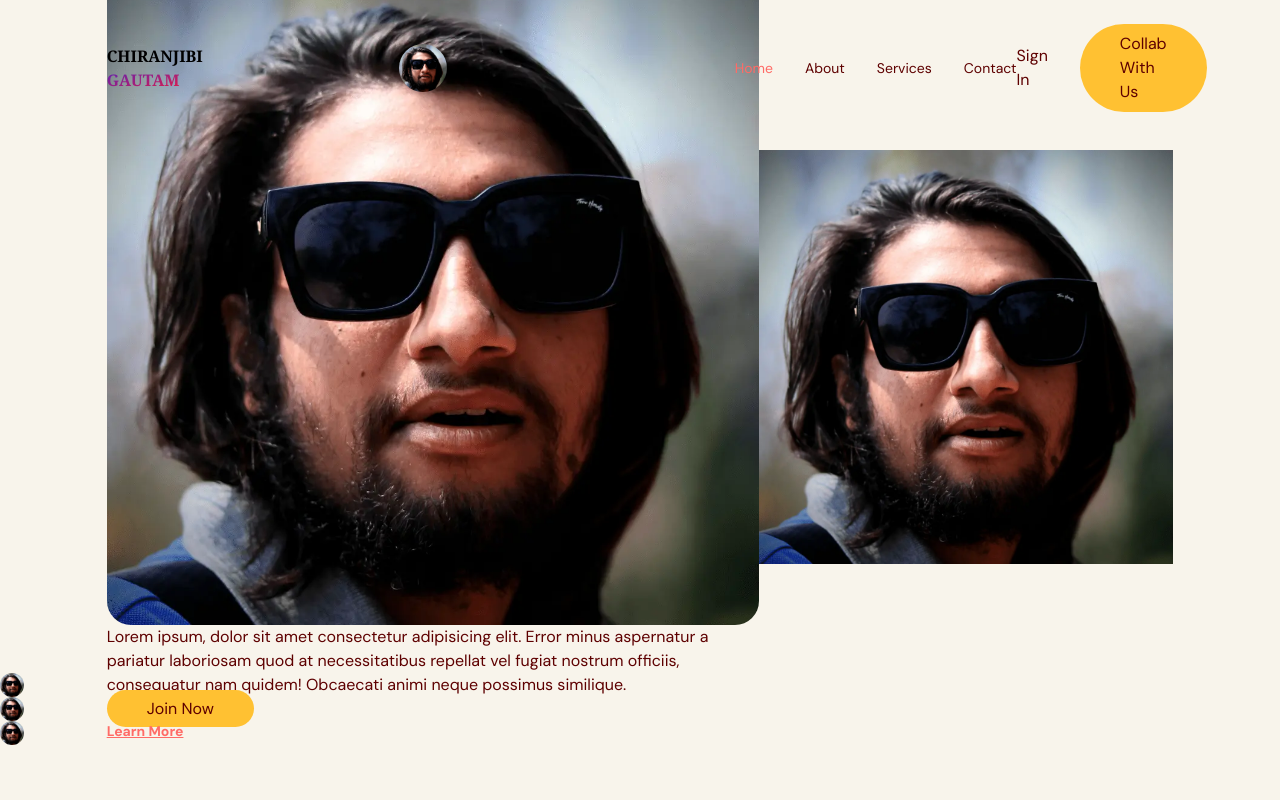
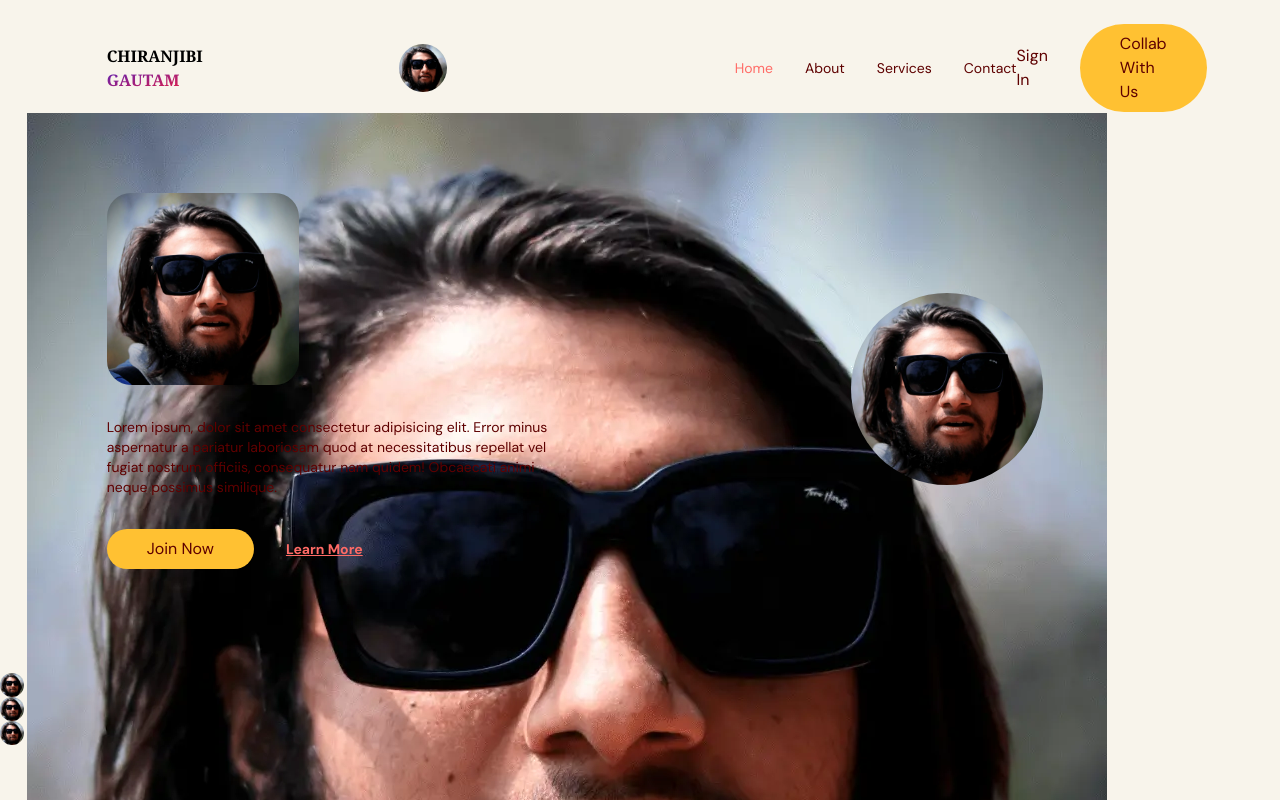
Before and after one commit to chirang56/aj-studio, a React (Vite) app: page / in a window 1280 px wide. Shown: the top 800 px of the page. Built offline with nearby package versions, Linux system fonts and the light colour scheme.

Commit message:
fix hero section images

```diff
--- a/src/scenes/home/index.tsx
+++ b/src/scenes/home/index.tsx
@@ -16,15 +16,15 @@
         {/* Image & Main Header */}
         <div className="md:flex mx-auto w-5/6 items-center justify-center md:h-5/6">
             {/* Main Header */}
-            <div>
+            <div className="z-10 mt-32 md:basis-3/5 ">
                 {/* Headings */}
-                <div>
-                    <div>
-                        <div>
-                            <img className="rounded-3xl" src={Logo} alt="home-page-text" />
+                <div className="md:-mt-20">
+                    <div className="relative">
+                        <div className="before:absolute before:-top-20 before:-left-20 before:z-[-1] md:before:content-evolvetxt">
+                            <img className="rounded-3xl w-48" src={Logo} alt="home-page-text" />
                             </div>
                     </div>
-                    <p>
+                    <p className="mt-8 text-sm">
                         Lorem ipsum, dolor sit amet consectetur adipisicing elit. Error minus aspernatur
                         a pariatur laboriosam quod at necessitatibus repellat vel fugiat nostrum officiis,
                         consequatur nam quidem! Obcaecati animi neque possimus similique.
@@ -32,7 +32,7 @@
                 </div>
 
                 {/* Actions */}
-                <div>
+                <div className="mt-8 flex items-center gap-8 md:justify-start">
                     <ActionButton setSelectedPage={setSelectedPage}>
                         Join Now
                     </ActionButton>
@@ -46,9 +46,9 @@
                 </div>
             </div>
 
-            {/* Image Header */}
-            <div>
-                <img src={Logo} alt="home-pageGraphic" />
+            {/* Image */}
+            <div className="flex basis-3/5 justify-center md:z-10 md:ml-40 md:mt-16 md:justify-items-end">
+                <img className="w-48 rounded-full" src={Logo} alt="home-pageGraphic" />
             </div>
         </div>
 
--- a/tailwind.config.cjs
+++ b/tailwind.config.cjs
@@ -26,7 +26,7 @@
         montserrat: ["Montserrat", "sans-serif"]
       },
       content: {
-        evolvetext: "url('./assets/evolvetxt.png')",
+        evolvetxt: "url('./assets/evolvetxt.webp')",
         abstractwaves: "url('./assets/abswave.png')",
         sparkles: "url('./assets/spark.png')",
         circles: "url('./assets/circle.png')",
```
Also changed, not shown: src/assets/evolvetxt.webp (added).
